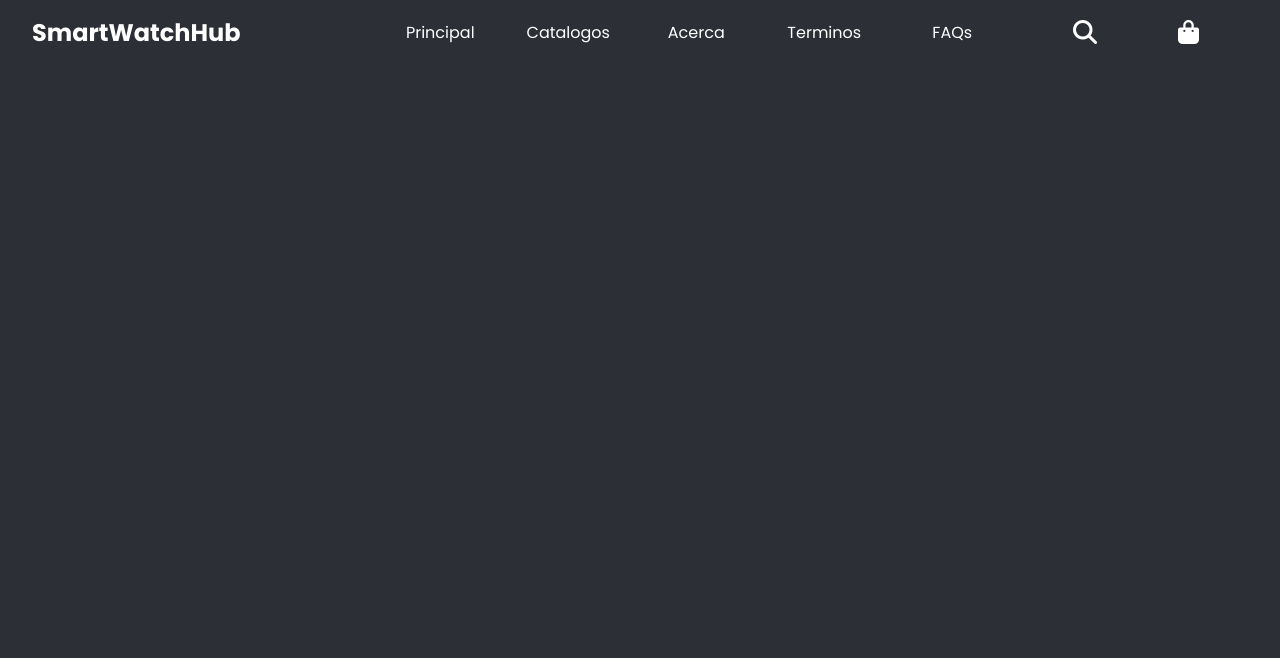
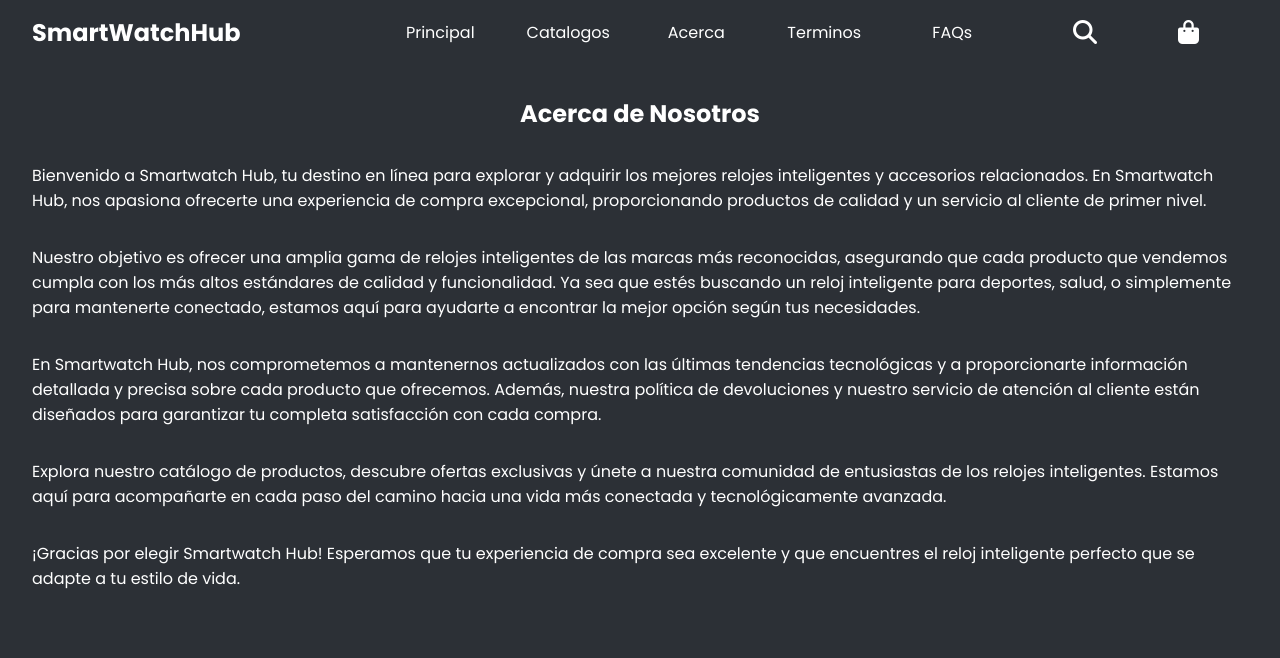
Before and after one commit to Debetome/smartwatch_hub-site, a website: page pages/acerca.html in a window 1280 px wide. Drawn offline with nearby package versions, Linux system fonts and the light colour scheme.

Commit message:
Finetunning

```diff
--- a/pages/acerca.html
+++ b/pages/acerca.html
@@ -30,7 +30,19 @@
         </nav>
     </header>
     <main>
+        <section id="acerca-container">
+            <h1>Acerca de Nosotros</h1>
 
+            <p>Bienvenido a Smartwatch Hub, tu destino en línea para explorar y adquirir los mejores relojes inteligentes y accesorios relacionados. En Smartwatch Hub, nos apasiona ofrecerte una experiencia de compra excepcional, proporcionando productos de calidad y un servicio al cliente de primer nivel.</p>
+
+            <p>Nuestro objetivo es ofrecer una amplia gama de relojes inteligentes de las marcas más reconocidas, asegurando que cada producto que vendemos cumpla con los más altos estándares de calidad y funcionalidad. Ya sea que estés buscando un reloj inteligente para deportes, salud, o simplemente para mantenerte conectado, estamos aquí para ayudarte a encontrar la mejor opción según tus necesidades.</p>
+
+            <p>En Smartwatch Hub, nos comprometemos a mantenernos actualizados con las últimas tendencias tecnológicas y a proporcionarte información detallada y precisa sobre cada producto que ofrecemos. Además, nuestra política de devoluciones y nuestro servicio de atención al cliente están diseñados para garantizar tu completa satisfacción con cada compra.</p>
+
+            <p>Explora nuestro catálogo de productos, descubre ofertas exclusivas y únete a nuestra comunidad de entusiastas de los relojes inteligentes. Estamos aquí para acompañarte en cada paso del camino hacia una vida más conectada y tecnológicamente avanzada.</p>
+
+            <p>¡Gracias por elegir Smartwatch Hub! Esperamos que tu experiencia de compra sea excelente y que encuentres el reloj inteligente perfecto que se adapte a tu estilo de vida.</p>
+        </section>
     </main>
     <footer>
 
--- a/styles/acerca.css
+++ b/styles/acerca.css
@@ -0,0 +1,18 @@
+#acerca-container {
+    display: flex;
+    align-items: center;
+    justify-content: center;
+    flex-direction: column;
+    width: 100%;
+    padding: 2rem;
+}
+
+#acerca-container h1 {
+    margin-bottom: 2rem;
+    animation: fadeIn 2s ease-out forwards, slideIn 1s ease-out forwards;
+}
+
+#acerca-container p {
+    margin-bottom: 2rem;
+    animation: fadeIn 2s ease-out forwards, slideIn 2s ease-out forwards;
+}
```
